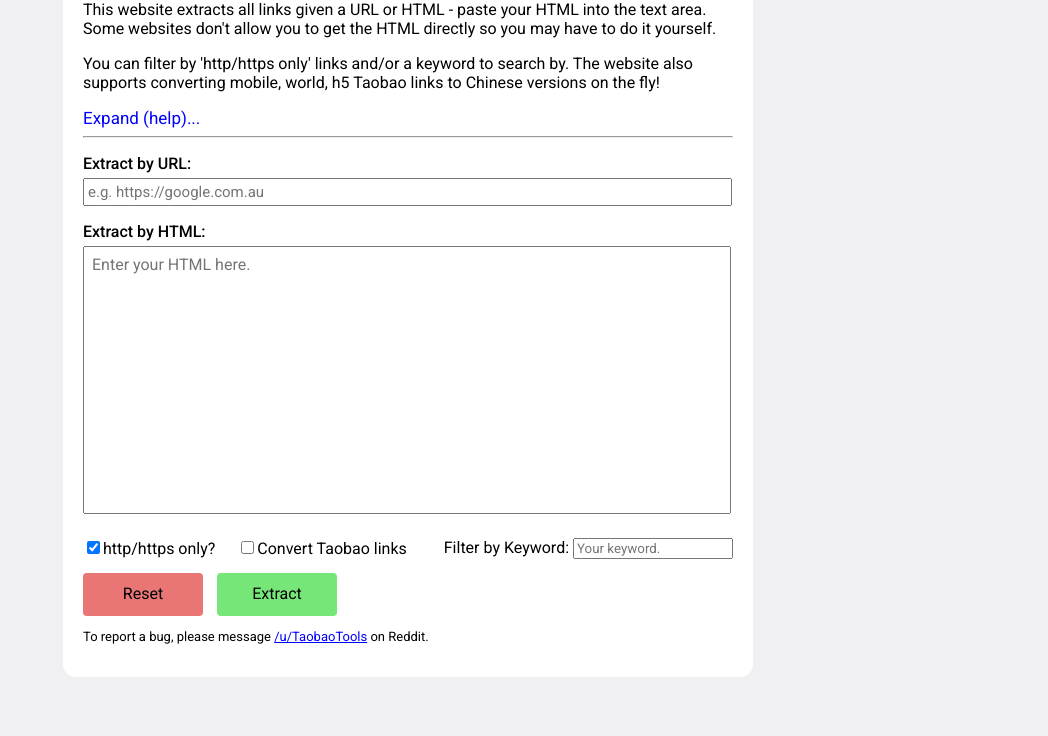
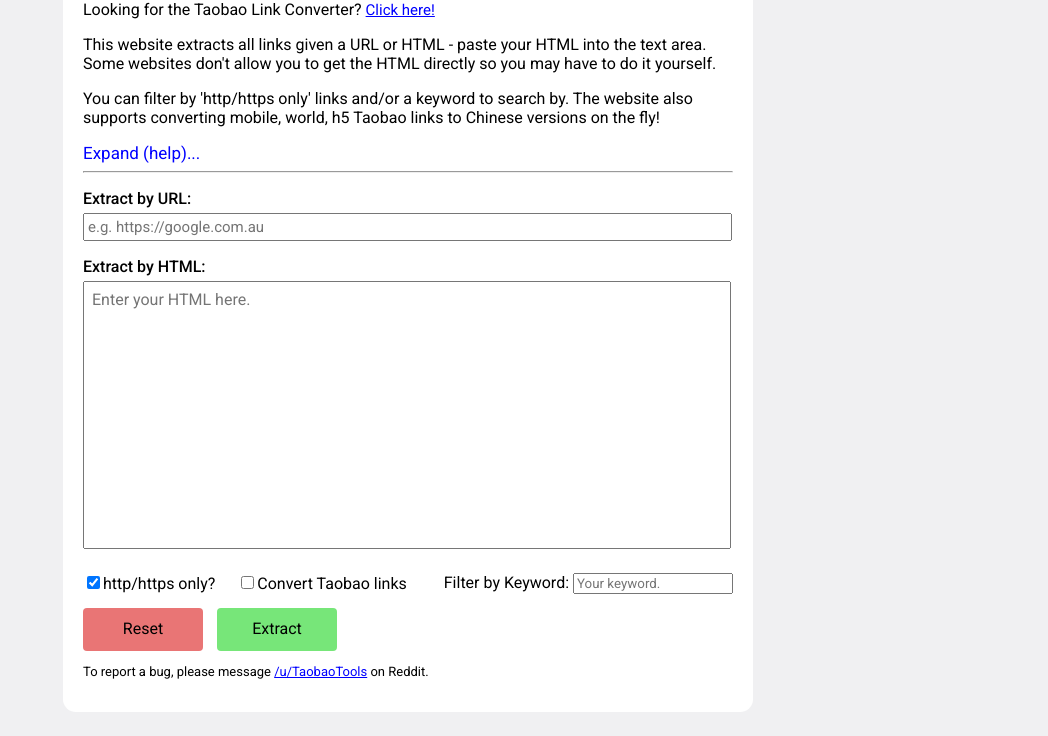
Before and after one commit to taobaotools/html-link-extractor, a plain HTML site: page index.html in a window 1280 px wide. Shown: the part 119-855 px from the top of the page, without its empty margins (232-1280 px from the left). Before the commit the page ends 820 px from the top, so only its background shows below. Drawn offline with nearby package versions, Linux system fonts and the light colour scheme.

Commit message:
Update for Taobao link converter link

```diff
--- a/index.html
+++ b/index.html
@@ -20,6 +20,7 @@
 <div id="wrapper">
     <header>
         <h1>HTML Link Extractor</h1>
+        <p>Looking for the Taobao Link Converter? <a href="https://taobaotools.github.io/">Click here!</a></p>
         <p>
             This website extracts all links given a URL or HTML - paste your HTML into the text area.
             Some websites don't allow you to get the HTML directly so you may have to do it yourself.
```
